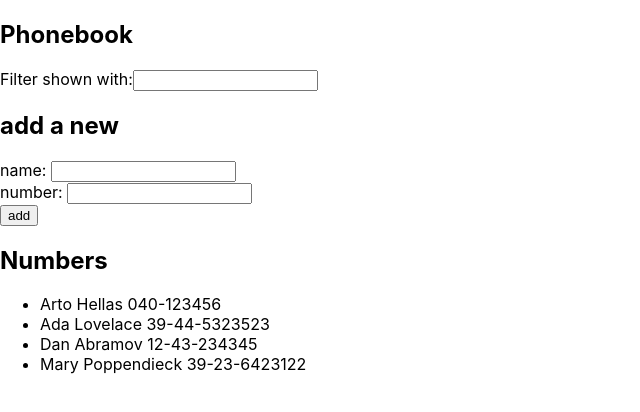
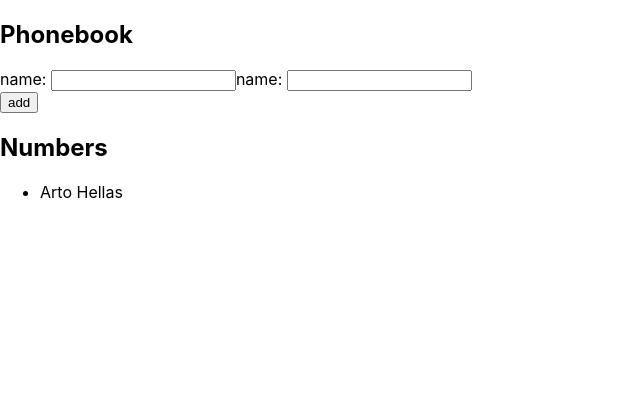
Before and after one commit to lgbrock/fso, a React (Create React App) app in the folder part2/phonebook/: page / in a window 1280 px wide. Shown: the top 412 px of the page, without its empty margins (0-640 px from the left). Built offline with nearby package versions, Linux system fonts and the light colour scheme; data requests are answered from the project's data file.

Commit message:
Exercise 2.6 redo

```diff
--- a/part2/phonebook/src/App.js
+++ b/part2/phonebook/src/App.js
@@ -1,35 +1,69 @@
-// Update again
-// *-- PHONEBOOK --*
-import { useEffect, useState } from 'react';
-import axios from 'axios';
-import Filter from './components/Filter';
-import PersonForm from './components/PersonForm';
-import Persons from './components/Persons';
+// *-- PHONEBOOK  REDO--*
+import React, { useState } from 'react';
 
 const App = () => {
-	const [persons, setPersons] = useState([]);
-	useEffect(() => {
-		console.log('App.js is running');
-		axios.get('http://localhost:3001/persons').then((response) => {
-			console.log('response', response);
-			setPersons(response.data);
-		});
-	}, []);
-	console.log('persons', persons);
+	const [persons, setPersons] = useState([{ name: 'Arto Hellas' }]);
+	const [newName, setNewName] = useState('');
 
 	return (
 		<div>
 			<h2>Phonebook</h2>
-			<Filter />
-			<h2>add a new</h2>
-			<PersonForm />
+			<form>
+				<div>
+					name:{' '}
+					<input
+						value={newName}
+						onChange={(event) => setNewName(event.target.value)}
+					/>
+					name: <input />
+				</div>
+				<div>
+					<button type='submit'>add</button>
+				</div>
+			</form>
 			<h2>Numbers</h2>
-			<Persons />
+			<ul>
+				{persons.map((person) => (
+					<li key={person.name}>{person.name}</li>
+				))}
+			</ul>
 		</div>
 	);
 };
 
 export default App;
+
+// *-- PHONEBOOK --*
+// import { useEffect, useState } from 'react';
+// import axios from 'axios';
+// import Filter from './components/Filter';
+// import PersonForm from './components/PersonForm';
+// import Persons from './components/Persons';
+
+// const App = () => {
+// 	const [persons, setPersons] = useState([]);
+// 	useEffect(() => {
+// 		console.log('App.js is running');
+// 		axios.get('http://localhost:3001/persons').then((response) => {
+// 			console.log('response', response);
+// 			setPersons(response.data);
+// 		});
+// 	}, []);
+// 	console.log('persons', persons);
+
+// 	return (
+// 		<div>
+// 			<h2>Phonebook</h2>
+// 			<Filter />
+// 			<h2>add a new</h2>
+// 			<PersonForm />
+// 			<h2>Numbers</h2>
+// 			<Persons />
+// 		</div>
+// 	);
+// };
+
+// export default App;
 
 // * -- PRACTICE -- *
 
```
